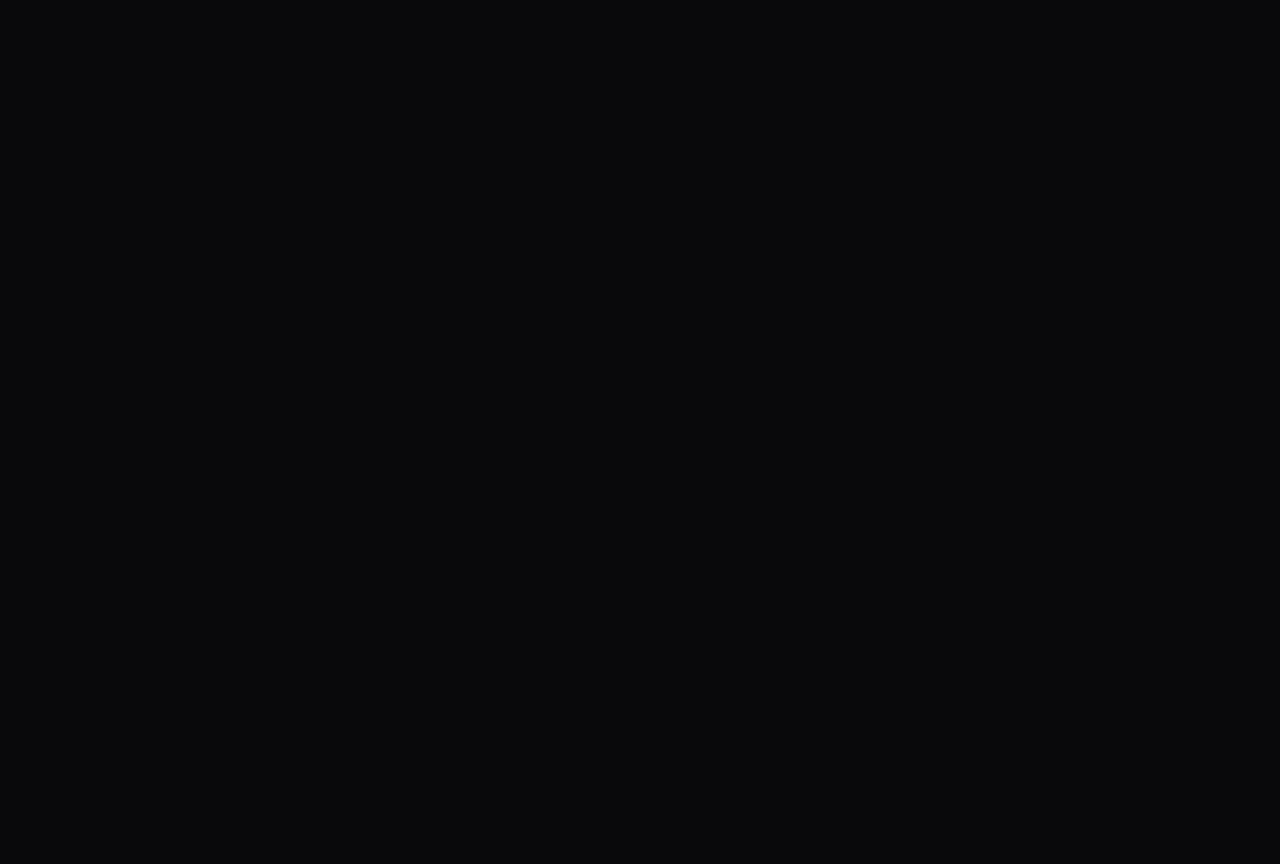
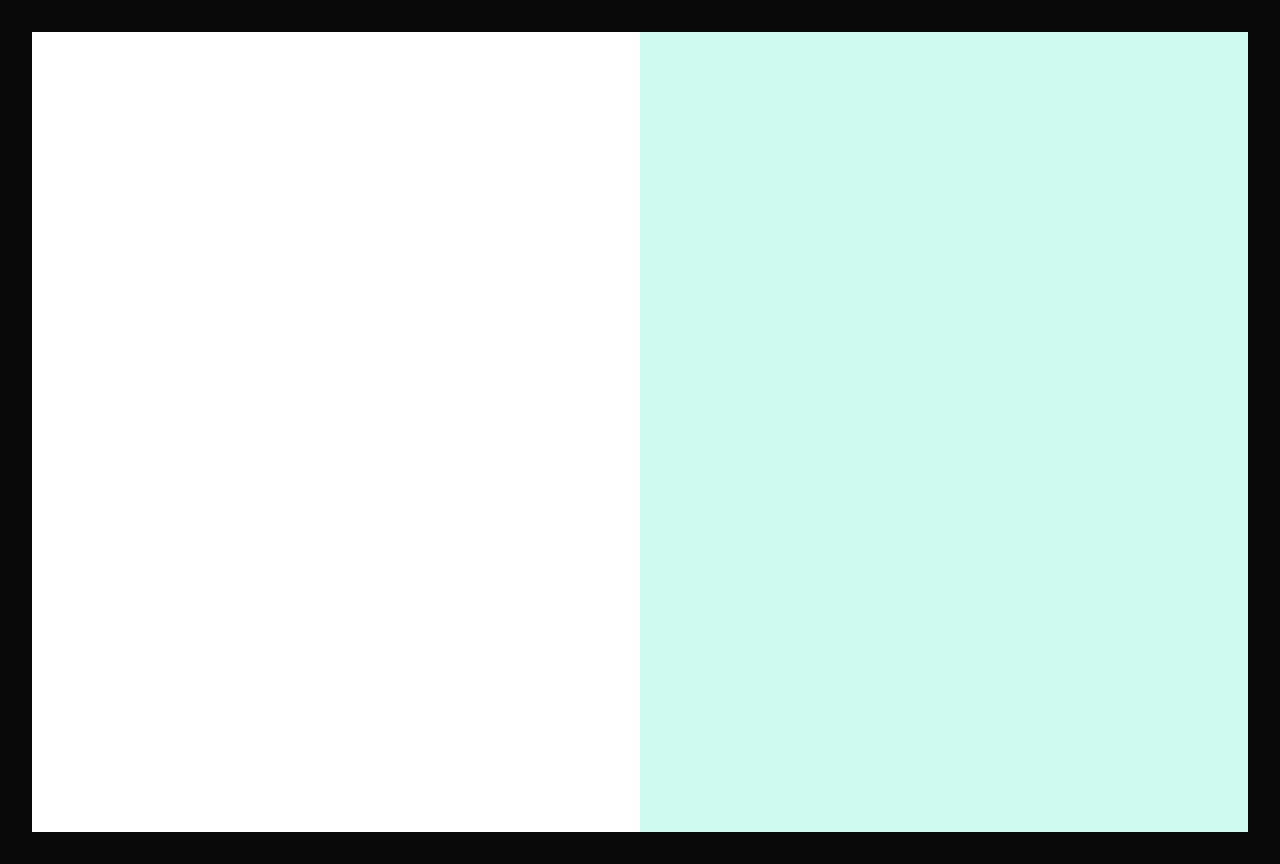
Before and after one commit to qeewpi/santa-ana-vet-clinic-management, a React (Vite) app in the folder savcm-frontend/: page /sign-up in a window 1280 px wide. Before the commit this address had no page. Before the commit the page ends 800 px from the top, so only its background shows below. Built offline with nearby package versions, Linux system fonts and the light colour scheme.

Commit message:
Add SignUpPage and related components

```diff
--- a/savcm-frontend/src/App.jsx
+++ b/savcm-frontend/src/App.jsx
@@ -2,14 +2,15 @@ import { Route, BrowserRouter as Router, Routes } from "react-router-dom";
 import "./App.css";
 import { ThemeProvider } from "./components/ui/theme-provider";
 import LandingPage from "./pages/LandingPage/LandingPage";
+import SignUpPage from "./pages/SignUpPage/SignUpPage";
 
 function App() {
   return (
     <Router>
       <ThemeProvider defaultTheme="dark" storageKey="vite-ui-theme">
-        {/* <ModeToggle /> */}
         <Routes>
           <Route path="/" element={<LandingPage />}></Route>
+          <Route path="/sign-up" element={<SignUpPage />}></Route>
           {/* <InterfaceComponent /> */}
         </Routes>
       </ThemeProvider>
--- a/savcm-frontend/src/pages/LandingPage/Hero.jsx
+++ b/savcm-frontend/src/pages/LandingPage/Hero.jsx
@@ -2,6 +2,7 @@ import AOS from "aos";
 import "aos/dist/aos.css";
 import { ChevronRight } from "lucide-react";
 import { useEffect } from "react";
+import { Link } from "react-router-dom";
 import { Button } from "../../components/ui/button";
 import { useTheme } from "../../components/ui/theme-provider";
 
@@ -28,10 +29,12 @@ function Hero() {
         <Button variant="ghost" data-aos="fade-right">
           Log in
         </Button>
-        <Button variant="outline" data-aos="fade-right">
-          Sign up
-          <ChevronRight className="h-4 w-4 ml-2" />
-        </Button>
+        <Link to="/sign-up">
+          <Button variant="outline" data-aos="fade-right">
+            Sign up
+            <ChevronRight className="h-4 w-4 ml-2" />
+          </Button>
+        </Link>
       </div>
     </div>
   );
--- a/savcm-frontend/src/pages/LandingPage/LandingPage.jsx
+++ b/savcm-frontend/src/pages/LandingPage/LandingPage.jsx
@@ -16,7 +16,7 @@ function LandingPage() {
             <div className="absolute bottom-auto left-auto right-0 top-0 h-[500px] w-[500px] -translate-x-[30%] translate-y-[20%] rounded-full bg-amber-500 opacity-20 blur-[100px]"></div>
           </div>
         ) : (
-          <div className="absolute inset-0 bg-amber-500 bg-[size:20px_20px] opacity-5 blur-[100px]"></div>
+          <div className="absolute inset-0 bg-amber-500 bg-[size:20px_20px] opacity-5 blur-[100px] -z-10"></div>
         )}
         <div className="p-[2rem]">
           <LandingPageNavBar />
--- /dev/null
+++ b/savcm-frontend/src/pages/SignUpPage/LeftSide.jsx
@@ -0,0 +1,7 @@
+import React from "react";
+
+function LeftSide() {
+  return <div className="bg-white"></div>;
+}
+
+export default LeftSide;
--- /dev/null
+++ b/savcm-frontend/src/pages/SignUpPage/RightSide.jsx
@@ -0,0 +1,7 @@
+import React from "react";
+
+function RightSide() {
+  return <div className="bg-teal-100"></div>;
+}
+
+export default RightSide;
--- /dev/null
+++ b/savcm-frontend/src/pages/SignUpPage/SignUpPage.jsx
@@ -0,0 +1,14 @@
+import React from "react";
+import LeftSide from "./LeftSide";
+import RightSide from "./RightSide";
+
+function SignUpPage() {
+  return (
+    <div className="grid grid-cols-2 min-h-screen">
+      <LeftSide />
+      <RightSide />
+    </div>
+  );
+}
+
+export default SignUpPage;
```
